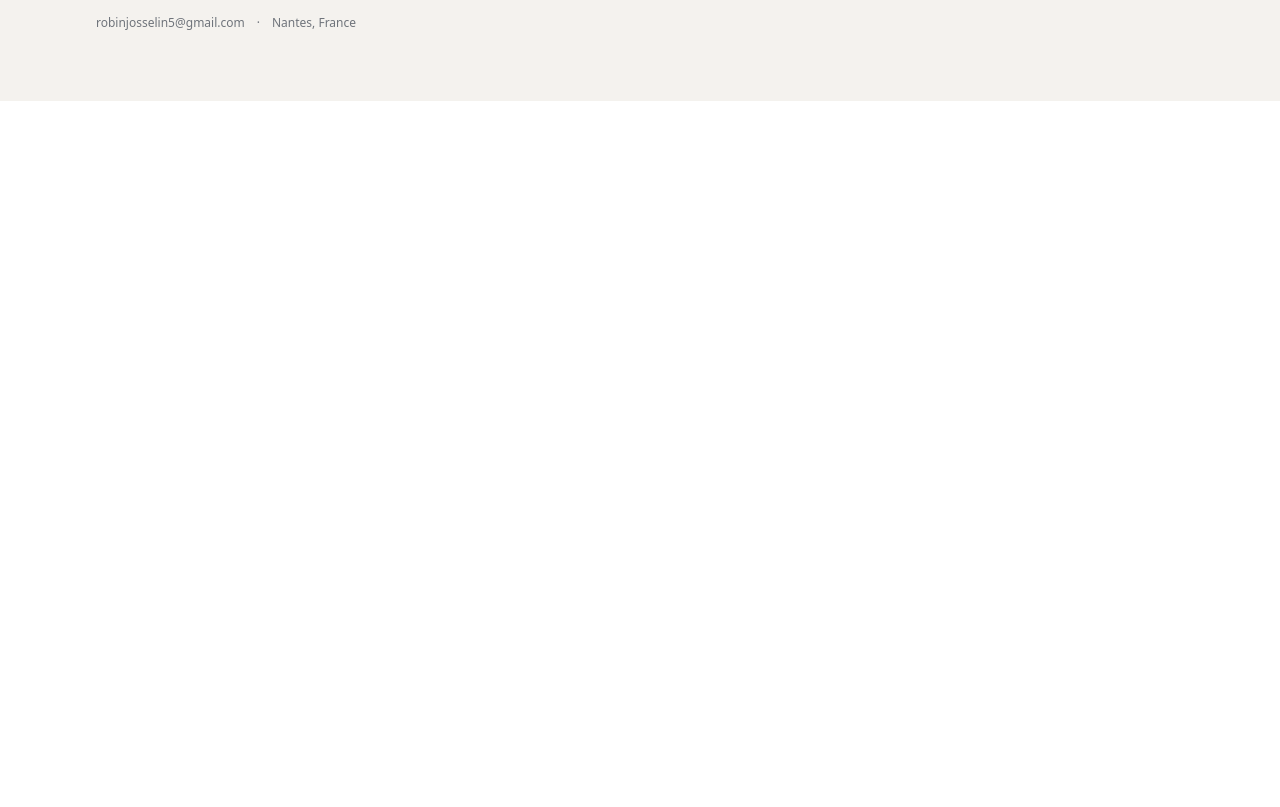
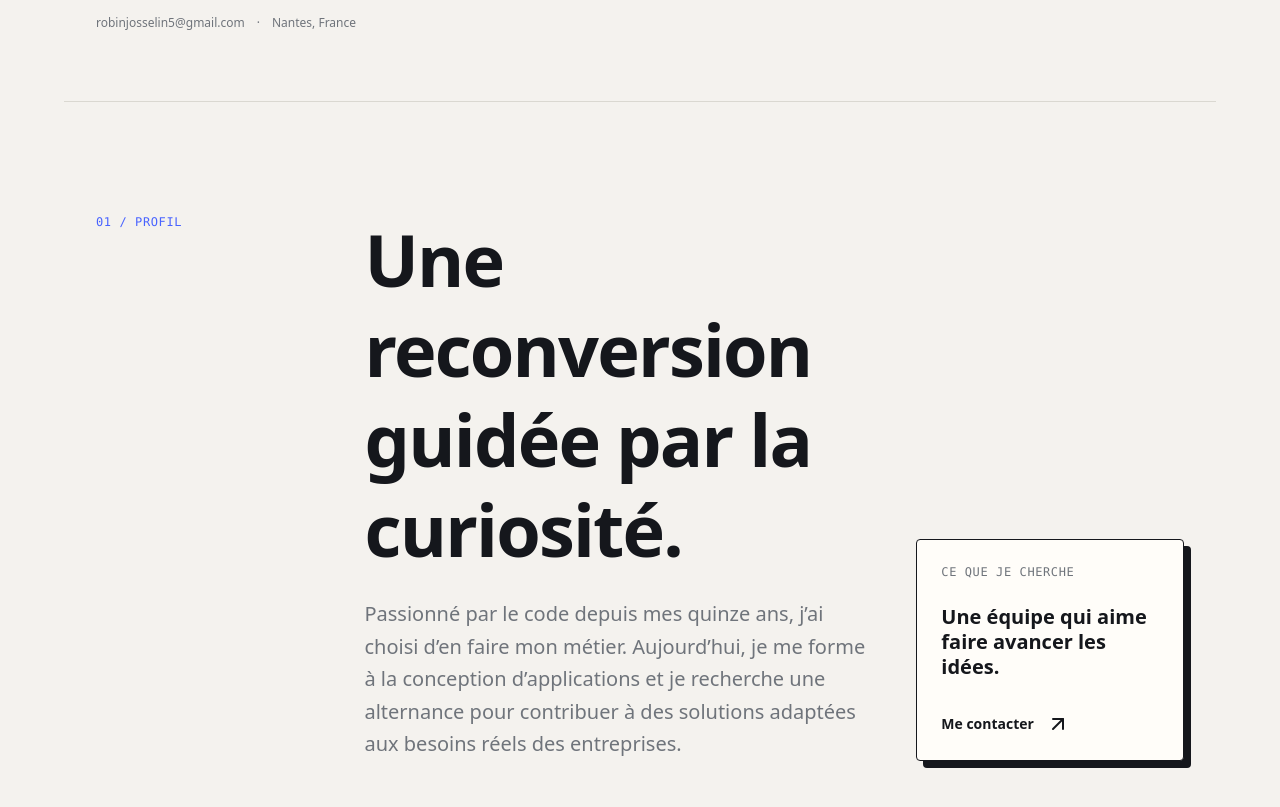
Before and after one commit to robinjosselin5-web/portfolio, a React (Vite) app: page / in a window 1280 px wide. Shown: the part 651-1458 px from the top of the page. Before the commit the page ends 800 px from the top, so only its background shows below. Built offline with nearby package versions, Linux system fonts and the light colour scheme.

Commit message:
Add section profile

```diff
--- a/src/App.tsx
+++ b/src/App.tsx
@@ -1,6 +1,7 @@
 import './App.css'
 import Hero from './components/Hero'
 import Navbar from './components/Navbar'
+import Profile from './components/Profile'
 
 function App() {
   return (
@@ -8,6 +9,7 @@ function App() {
       <Navbar />
       <main>
         <Hero />
+        <Profile />
       </main>
     </>
   )
--- /dev/null
+++ b/src/components/Profile.tsx
@@ -0,0 +1,43 @@
+import { ArrowUpRight } from 'lucide-react'
+
+function Profile() {
+  return (
+    <section
+      id="profil"
+      className="mx-auto grid w-full max-w-6xl gap-12 border-t border-[var(--color-border)] px-4 py-20 sm:px-8 lg:grid-cols-[0.7fr_1.6fr_0.85fr] lg:gap-12 lg:py-28"
+    >
+      <p className="font-mono text-xs uppercase tracking-wider text-[var(--color-primary)]">
+        01 / Profil
+      </p>
+
+      <div>
+        <h2 className="mb-6 text-5xl font-bold leading-tight tracking-tight text-[var(--color-text)] sm:text-6xl lg:text-7xl">
+          Une reconversion guidée par la curiosité.
+        </h2>
+        <p className="max-w-3xl text-xl leading-relaxed text-[var(--color-text-muted)]">
+          Passionné par le code depuis mes quinze ans, j’ai choisi d’en faire mon métier. Aujourd’hui, je me forme à la conception d’applications et je recherche une alternance pour contribuer à des solutions adaptées aux besoins réels des entreprises.
+        </p>
+      </div>
+
+      <div className="self-end rounded border border-[var(--color-text)] bg-[var(--color-surface)] p-6 shadow-[7px_7px_0_var(--color-shadow)]">
+        <span className="mb-6 block font-mono text-xs uppercase tracking-wider text-[var(--color-text-muted)]">
+          Ce que je cherche
+        </span>
+        <strong className="mb-8 block text-xl leading-tight text-[var(--color-text)]">
+          Une équipe qui aime
+          <br />
+          faire avancer les idées.
+        </strong>
+        <a
+          className="inline-flex items-center gap-3 text-sm font-bold text-[var(--color-text)] transition-colors hover:text-[var(--color-primary)]"
+          href="#contact"
+        >
+          Me contacter
+          <ArrowUpRight className="size-6" />
+        </a>
+      </div>
+    </section>
+  )
+}
+
+export default Profile
```
